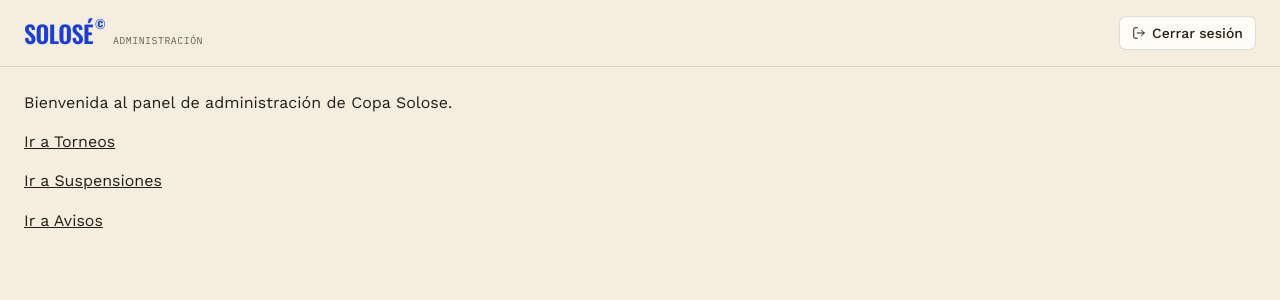
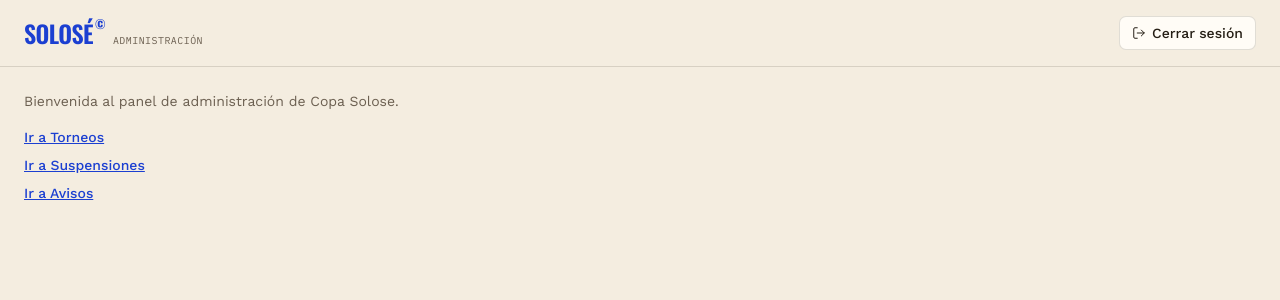
Before and after one commit to solose-services/copa-solose, a Next.js app: page /admin in a window 1280 px wide. Shown: the top 300 px of the page. Built offline with nearby package versions, Linux system fonts and the light colour scheme.

Commit message:
feat: apply Solosé identity to admin home page

```diff
--- a/src/app/admin/(protected)/page.tsx
+++ b/src/app/admin/(protected)/page.tsx
@@ -3,16 +3,18 @@ import Link from "next/link";
 export default function AdminHomePage() {
   return (
     <div className="flex flex-col gap-4">
-      <p>Bienvenida al panel de administración de Copa Solose.</p>
-      <Link href="/admin/torneos" className="underline">
+      <p className="text-sm text-tinta-2">Bienvenida al panel de administración de Copa Solose.</p>
+      <nav className="flex flex-col gap-2">
+        <Link href="/admin/torneos" className="text-sm font-medium text-azul underline">
           Ir a Torneos
         </Link>
-      <Link href="/admin/suspensiones" className="underline">
+        <Link href="/admin/suspensiones" className="text-sm font-medium text-azul underline">
           Ir a Suspensiones
         </Link>
-      <Link href="/admin/avisos" className="underline">
+        <Link href="/admin/avisos" className="text-sm font-medium text-azul underline">
           Ir a Avisos
         </Link>
+      </nav>
     </div>
   );
 }
```
Lines whose indentation alone changed are shown as unchanged.
